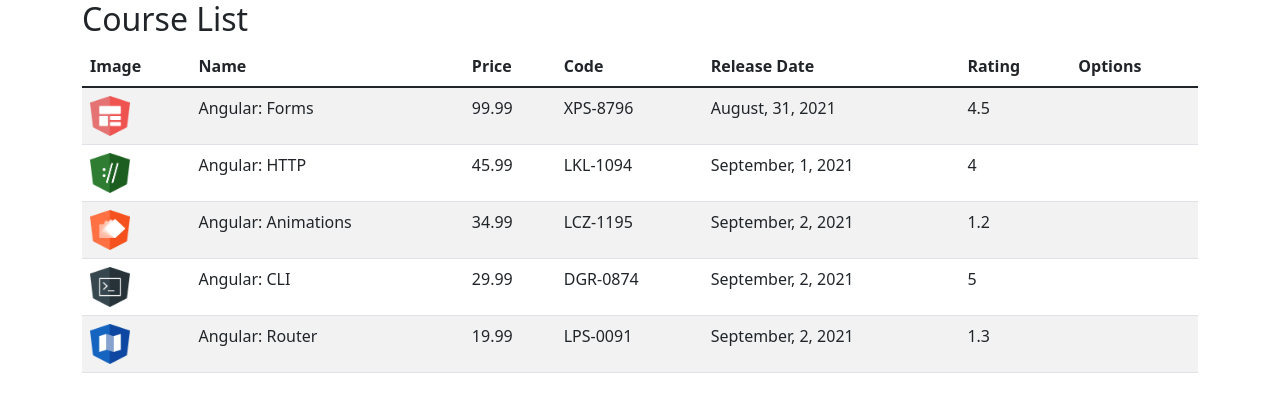
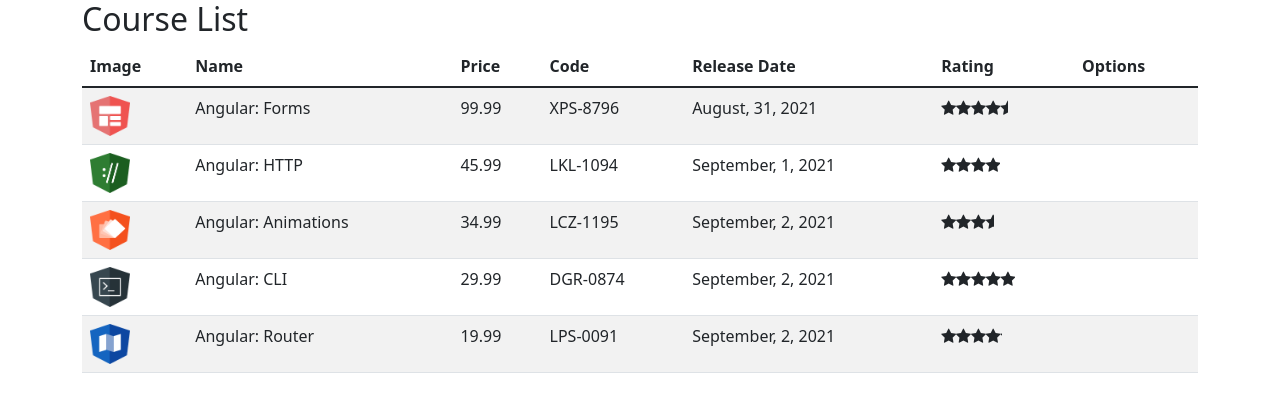
Before and after one commit to dagriel/course-manager, an Angular app: page / in a window 1280 px wide. Shown: the top 412 px of the page. Built offline with nearby package versions, Linux system fonts and the light colour scheme.

Commit message:
add star component

```diff
--- a/src/app/app.module.ts
+++ b/src/app/app.module.ts
@@ -1,3 +1,4 @@
+import { StarComponent } from './star/star.component';
 import { CourseListComponent } from './courses/course-list.component';
 import { FormsModule } from '@angular/forms';
 import { BrowserModule } from '@angular/platform-browser';
@@ -8,7 +9,8 @@ import { AppComponent } from './app.component';
 @NgModule({
   declarations: [
     AppComponent,
-    CourseListComponent
+    CourseListComponent,
+    StarComponent
   ],
   imports: [
     BrowserModule,
--- a/src/app/courses/course-list.component.html
+++ b/src/app/courses/course-list.component.html
@@ -19,7 +19,9 @@
           <td>{{ course.price }}</td>
           <td>{{ course.code }}</td>
           <td>{{ course.releaseDate }}</td>
-          <td>{{ course.rating }}</td>
+          <td>
+            <app-star [rating]="course.rating"></app-star>
+          </td>
           <td></td>
       </tr>
   </tbody>
--- a/src/app/courses/course-list.component.ts
+++ b/src/app/courses/course-list.component.ts
@@ -40,7 +40,7 @@ export class CourseListComponent implements OnInit {
         price: 34.99,
         code: 'LCZ-1195',
         duration: 60,
-        rating: 1.2,
+        rating: 3.6,
         releaseDate: 'September, 2, 2021',
         description: ''
       },
@@ -62,7 +62,7 @@ export class CourseListComponent implements OnInit {
         price: 19.99,
         code: 'LPS-0091',
         duration: 20,
-        rating: 1.3,
+        rating: 4.1,
         releaseDate: 'September, 2, 2021',
         description: ''
       }
--- /dev/null
+++ b/src/app/star/star.component.css
@@ -0,0 +1,3 @@
+.crop {
+  overflow: hidden;
+}
--- /dev/null
+++ b/src/app/star/star.component.html
@@ -0,0 +1,9 @@
+<div class="crop" [style.width.px]="starWidth" [title]="rating">
+  <div style="width: 100px;">
+      <span class="fa fa-star"></span>
+      <span class="fa fa-star"></span>
+      <span class="fa fa-star"></span>
+      <span class="fa fa-star"></span>
+      <span class="fa fa-star"></span>
+  </div>
+</div>
--- /dev/null
+++ b/src/app/star/star.component.ts
@@ -0,0 +1,19 @@
+import { Component, Input, OnChanges } from "@angular/core";
+
+@Component({
+  selector: 'app-star',
+  templateUrl: './star.component.html',
+  styleUrls: ['./star.component.css']
+})
+export class StarComponent implements OnChanges {
+
+  @Input()
+  rating: number = 0;
+
+  starWidth: number;
+
+  ngOnChanges(): void {
+    this.starWidth = this.rating * 74 / 5;
+  }
+
+}
```
